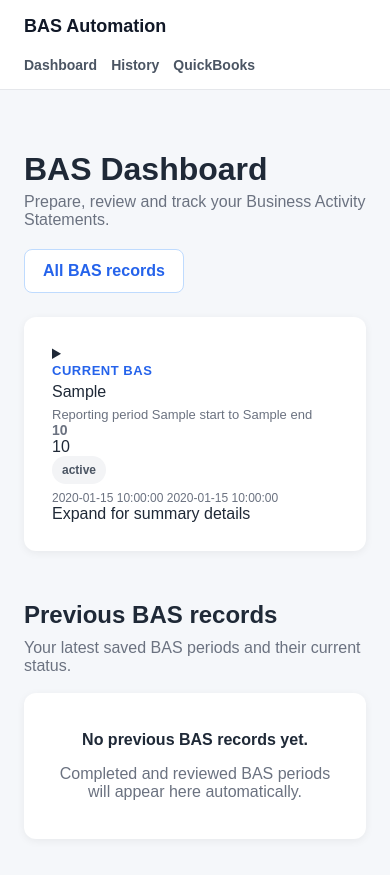
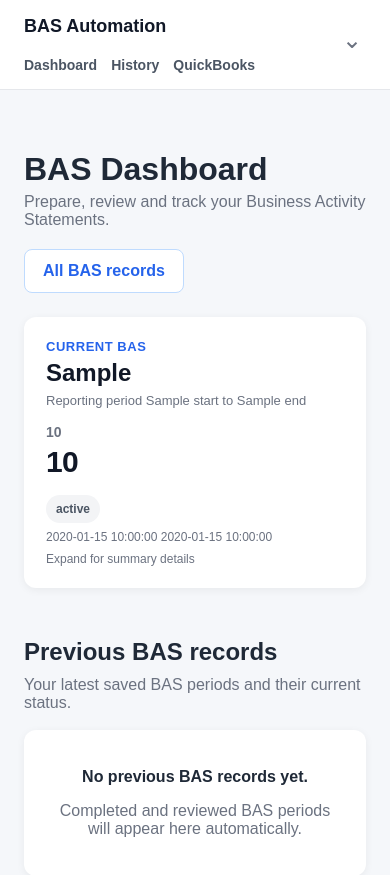
Before and after one commit to raviyadav2509/accounting, a Flask app: template templates/dashboard.html in a window 390 px wide. Shown: the top 875 px of the page. Before the commit the page ends 800 px from the top, so only its background shows below. Run offline with Flask 3, Linux system fonts and the light colour scheme; the template is opened without the code that fills it: most values are stand-ins (such as "Sample title", 1, 10 or a date in 2020).

Commit message:
Style collapsible BAS summary card

```diff
--- a/static/styles.css
+++ b/static/styles.css
@@ -622,3 +622,161 @@ li { margin-bottom: 7px; line-height: 1.5; }
         grid-template-columns: 1fr;
     }
 }
+
+
+/* Collapsible current BAS card */
+.current-bas-disclosure {
+    padding: 0;
+    overflow: hidden;
+}
+
+.current-bas-summary {
+    display: grid;
+    grid-template-columns: minmax(0, 1.25fr) minmax(220px, .8fr) minmax(220px, .7fr);
+    gap: 24px;
+    align-items: center;
+    padding: 26px 28px;
+    cursor: pointer;
+    list-style: none;
+}
+
+.current-bas-summary::-webkit-details-marker {
+    display: none;
+}
+
+.current-bas-summary::marker {
+    content: "";
+}
+
+.current-bas-summary:hover {
+    background: #fbfdff;
+}
+
+.summary-period-title {
+    margin-top: 4px;
+    font-size: 24px;
+    font-weight: 750;
+    color: #111827;
+}
+
+.summary-amount {
+    padding-left: 24px;
+    border-left: 1px solid #e5e7eb;
+}
+
+.summary-amount-value {
+    margin-top: 5px;
+    font-size: 30px;
+    font-weight: 750;
+    color: #111827;
+    letter-spacing: -.02em;
+}
+
+.summary-status {
+    position: relative;
+    padding-right: 34px;
+    text-align: right;
+}
+
+.current-bas-summary::after {
+    content: "⌄";
+    position: absolute;
+    right: 28px;
+    color: #6b7280;
+    font-size: 24px;
+    line-height: 1;
+    transform: rotate(0deg);
+    transition: transform .18s ease;
+}
+
+.current-bas-disclosure[open] > .current-bas-summary::after {
+    transform: rotate(180deg);
+}
+
+.expand-hint {
+    margin-top: 8px;
+    color: #6b7280;
+    font-size: 12px;
+}
+
+.current-bas-expanded {
+    padding: 0 28px 28px;
+    border-top: 1px solid #e5e7eb;
+}
+
+.expanded-intro {
+    padding-top: 22px;
+}
+
+.expanded-intro h3 {
+    margin: 0 0 5px;
+    font-size: 18px;
+}
+
+.expanded-intro p {
+    margin: 0;
+    color: #6b7280;
+    line-height: 1.5;
+}
+
+.expanded-actions {
+    display: flex;
+    justify-content: space-between;
+    align-items: center;
+    gap: 20px;
+    margin-top: 22px;
+    padding-top: 20px;
+    border-top: 1px solid #e5e7eb;
+}
+
+.expanded-actions-copy {
+    display: flex;
+    flex-direction: column;
+    gap: 4px;
+}
+
+.expanded-actions-copy span {
+    color: #6b7280;
+    line-height: 1.45;
+}
+
+@media (max-width: 900px) {
+    .current-bas-summary {
+        grid-template-columns: 1fr;
+        gap: 16px;
+    }
+
+    .summary-amount {
+        padding-left: 0;
+        border-left: none;
+    }
+
+    .summary-status {
+        text-align: left;
+        padding-right: 34px;
+    }
+
+    .current-bas-summary::after {
+        top: 28px;
+    }
+}
+
+@media (max-width: 640px) {
+    .current-bas-summary {
+        padding: 22px;
+    }
+
+    .current-bas-expanded {
+        padding: 0 22px 22px;
+    }
+
+    .expanded-actions {
+        align-items: stretch;
+        flex-direction: column;
+    }
+
+    .expanded-actions .button {
+        width: 100%;
+        text-align: center;
+    }
+}
```
